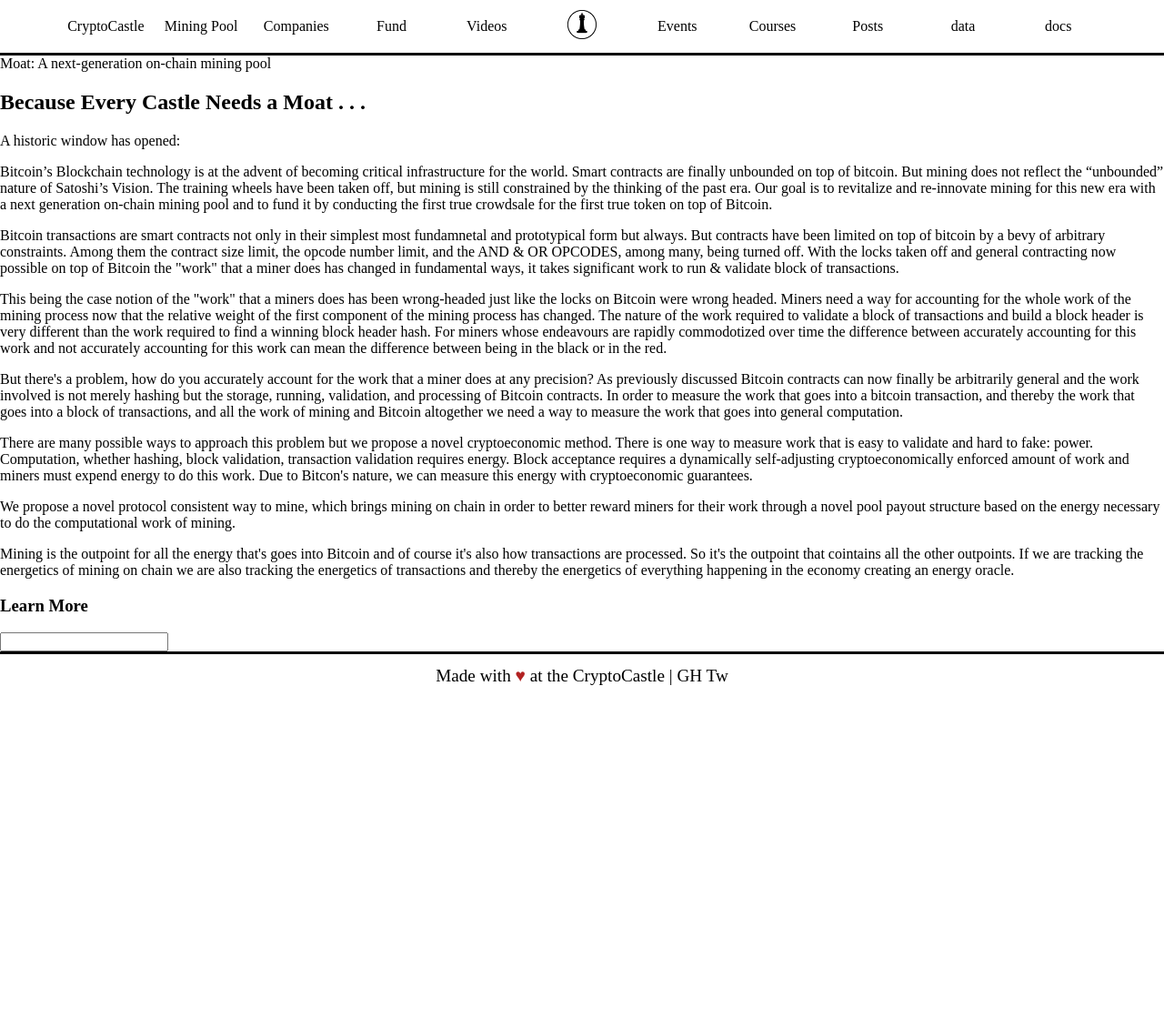
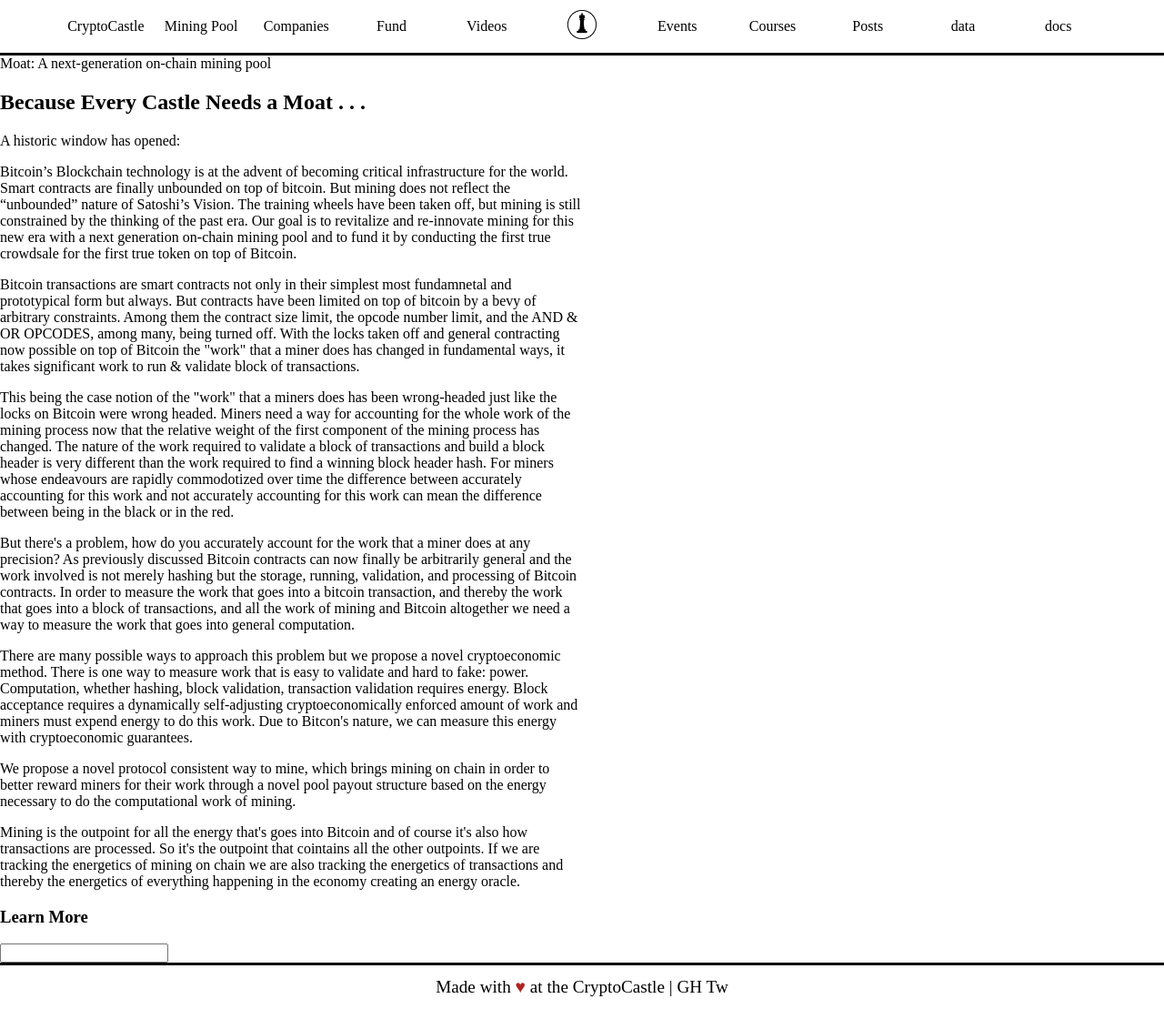
Before and after one commit to cryptocastle-sf/cryptocastle-sf.github.io, a Jekyll site: the page built from moat.html, in a window 1280 px wide. Shown: the whole page at 91% size. Built offline with Jekyll 4.4.1, drawn with Linux system fonts in a browser that asks for light colours; before the commit the page ends 900 px from its top, so only the background shows below that.

Commit message:
styled about MOAT

```diff
--- a/assets/style/castle.css
+++ b/assets/style/castle.css
@@ -16,6 +16,10 @@
     display: none;
   }
 }
+.half {
+  width: 50%;
+}
+
 #wrapper {
   display: flex;
   flex-flow: column nowrap;
--- a/moat.html
+++ b/moat.html
@@ -2,9 +2,9 @@
 title: Moat
 layout: default
 ---
-<div class="half">
+<div class="half gold">
 	Moat: A next-generation on-chain mining pool
-</div>
+
 	<h2>Because Every Castle Needs a Moat . . .</h2>
 
 	A historic window has opened:
@@ -21,4 +21,5 @@
 	<p>We propose a novel protocol consistent way to mine, which brings mining on chain in order to better reward miners for their work through a novel pool payout structure based on the energy necessary to do the computational work of mining.</p>
 	<p>Mining is the outpoint for all the energy that's goes into Bitcoin and of course it's also how transactions are processed. So it's the outpoint that cointains all the other outpoints.
 	If we are tracking the energetics of mining on chain we are also tracking the energetics of transactions and thereby the energetics of everything happening in the economy creating an energy oracle.</p>
+</div>
 <form><h3>Learn More</h3><input type="text" name="scoop"></form>
```
Also changed, not shown: castle.scss (+6 -1 lines), 1 other file. Lines whose indentation alone changed are shown as unchanged.
